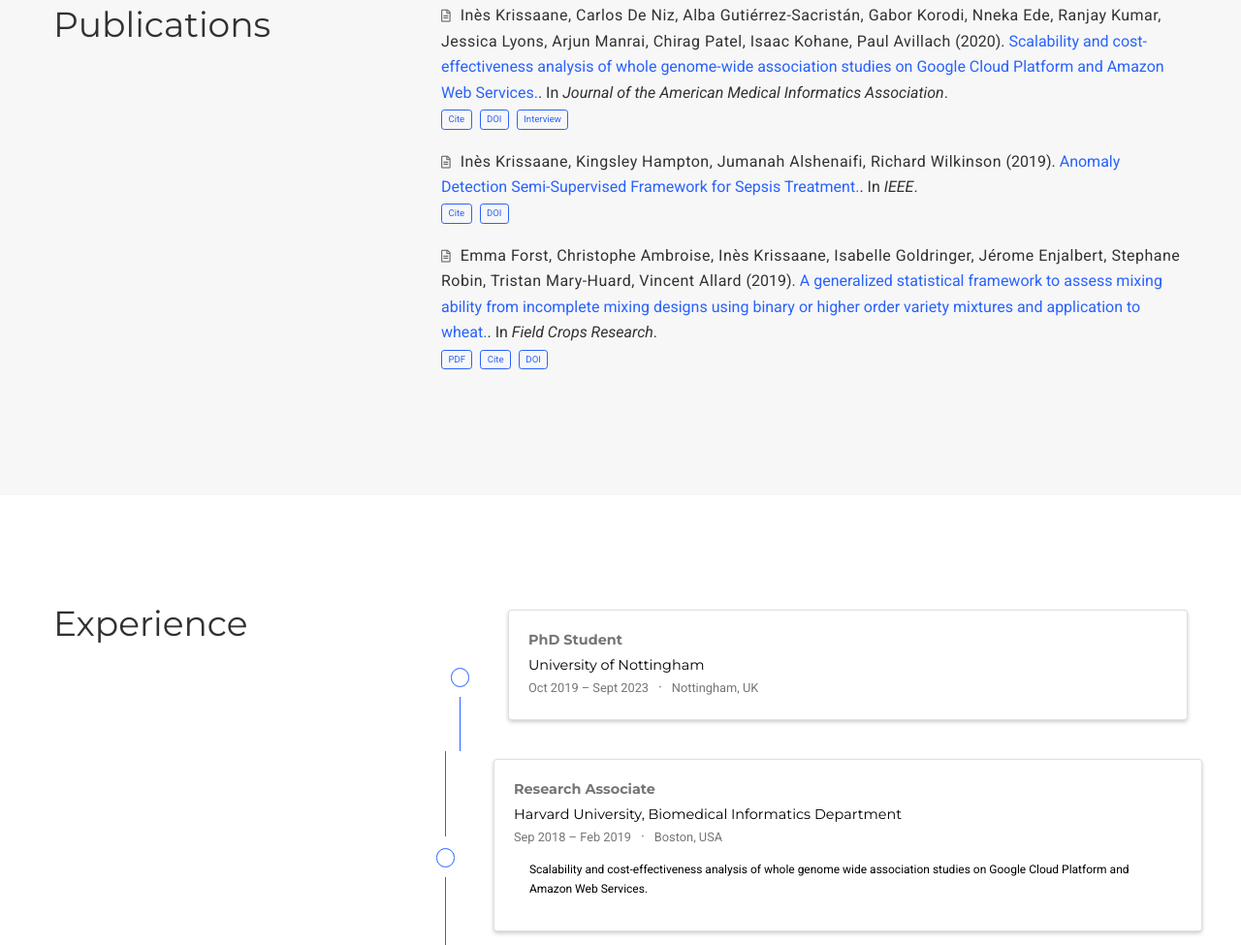
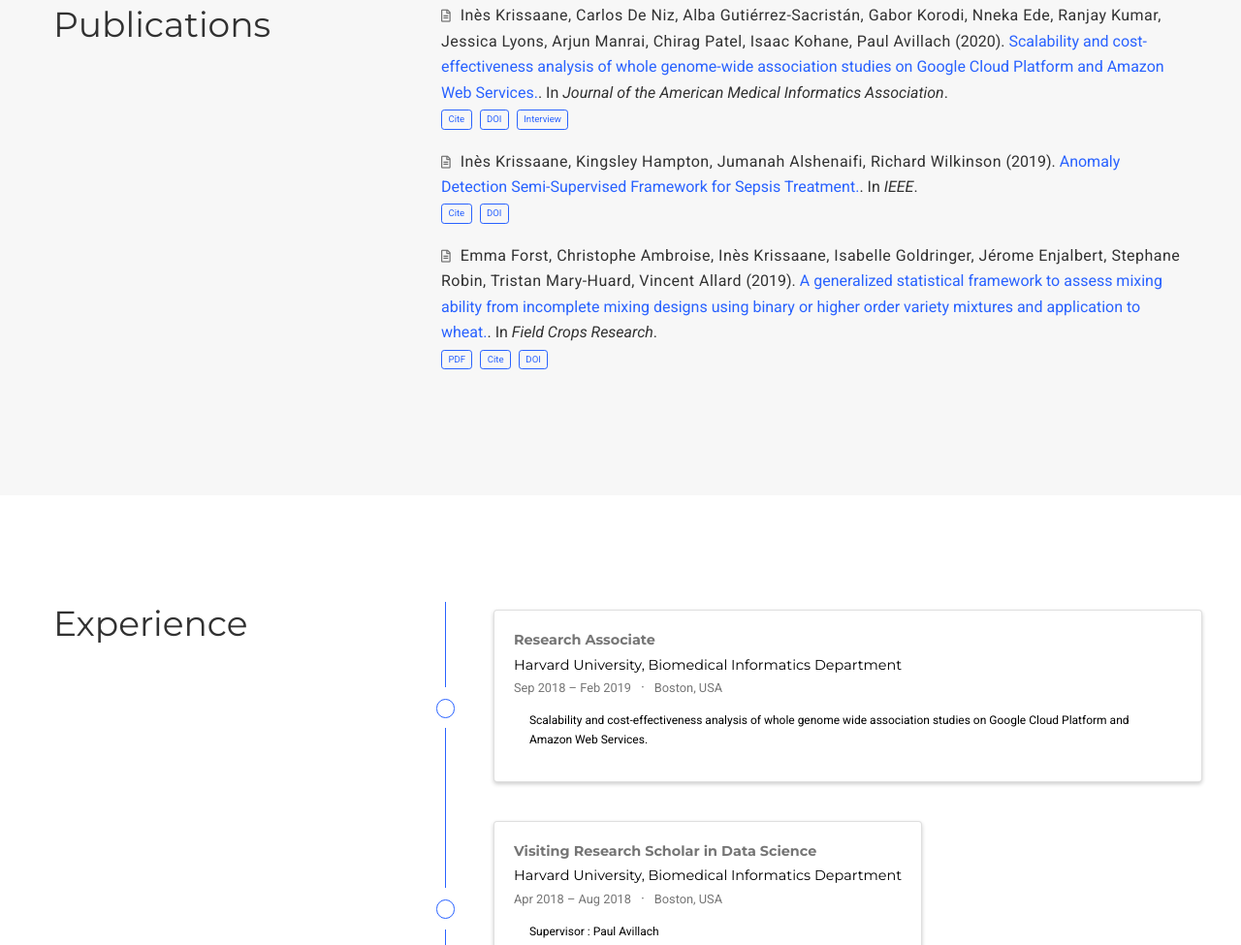
Before and after one commit to ineskris/ineskris.github.io, a plain HTML site: page index.html in a window 1280 px wide. Shown: the part 858-1833 px from the top of the page at 97% size. Drawn offline with nearby package versions, Linux system fonts and the light colour scheme; some packages are replaced by stand-ins of ours; some icons are missing.

Commit message:
Update index.html

```diff
--- a/index.html
+++ b/index.html
@@ -980,7 +980,7 @@
           <li>
             <i class="fa-li fas fa-graduation-cap"></i>
             <div class="description">
-              <p class="course">MSc in Statistics, 2018</p>
+              <p class="course">MSc in Statistics, 2018 (Highest honors)</p>
               <p class="institution">Sorbonne Université</p>
             </div>
           </li>
@@ -1371,42 +1371,7 @@
 
 
 
-    <div class="row experience">
-
-      <div class="col-auto text-center flex-column d-none d-sm-flex">
-        <div class="row h-50">
-          <div class="col ">&nbsp;</div>
-          <div class="col">&nbsp;</div>
-        </div>
-        <div class="m-2">
-          <span class="badge badge-pill border ">&nbsp;</span>
-        </div>
-        <div class="row h-50">
-          <div class="col border-right">&nbsp;</div>
-          <div class="col">&nbsp;</div>
-        </div>
-      </div>
-
-      <div class="col py-2">
-        <div class="card">
-          <div class="card-body">
-            <h4 class="card-title exp-title text-muted mt-0 mb-1">PhD Student</h4>
-            <h4 class="card-title exp-company text-muted my-0"><a href="https://www.nottingham.ac.uk/mathematics/" target="_blank" rel="noopener">University of Nottingham</a></h4>
-            <div class="text-muted exp-meta">
-              Oct 2019 –
-
-                Sept 2023
-
-
-                <span class="middot-divider"></span>
-                <span>Nottingham, UK</span>
-
-            </div>
-
-          </div>
-        </div>
-      </div>
-    </div>
+
 
     <div class="row experience">
 
```
